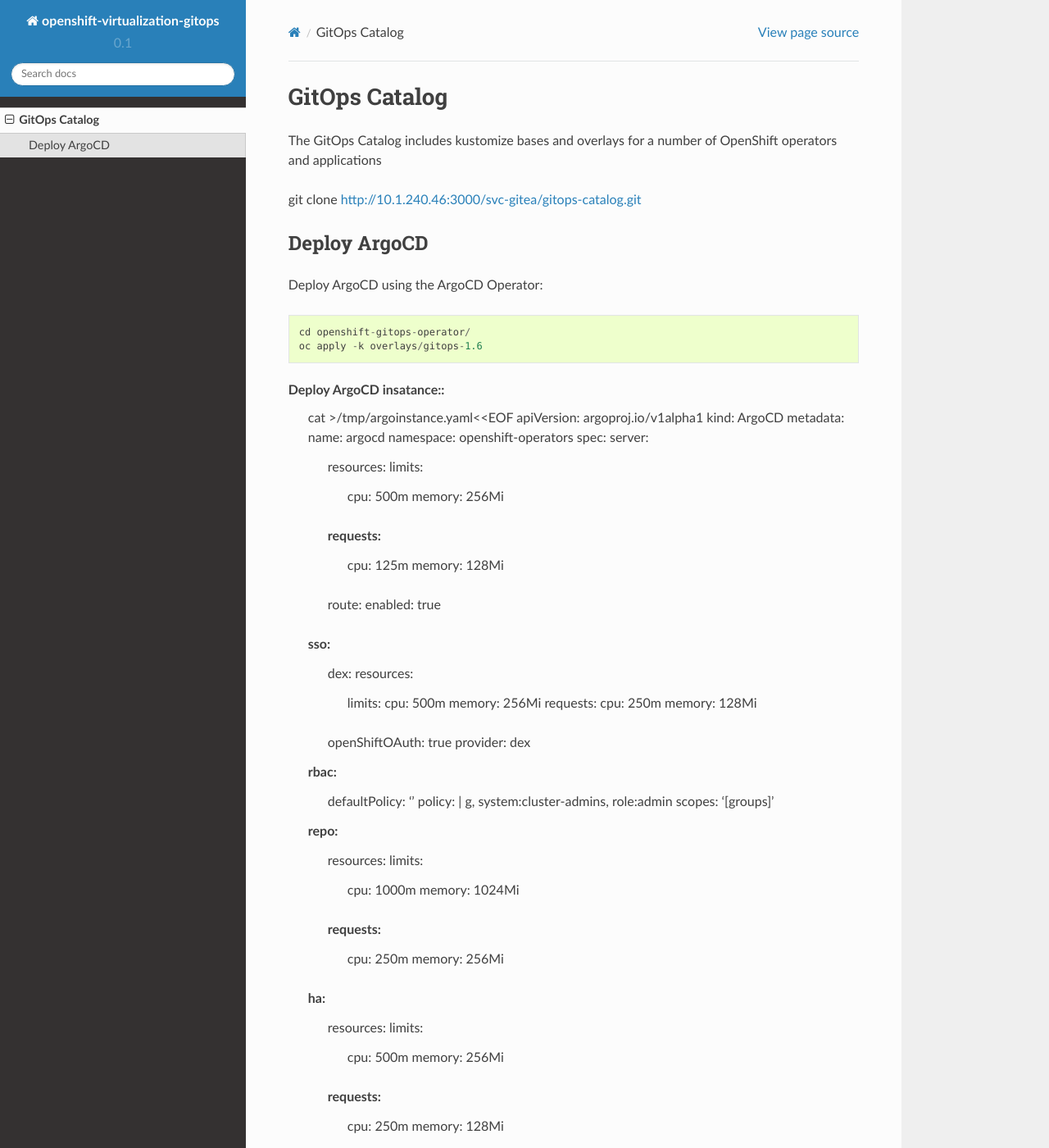
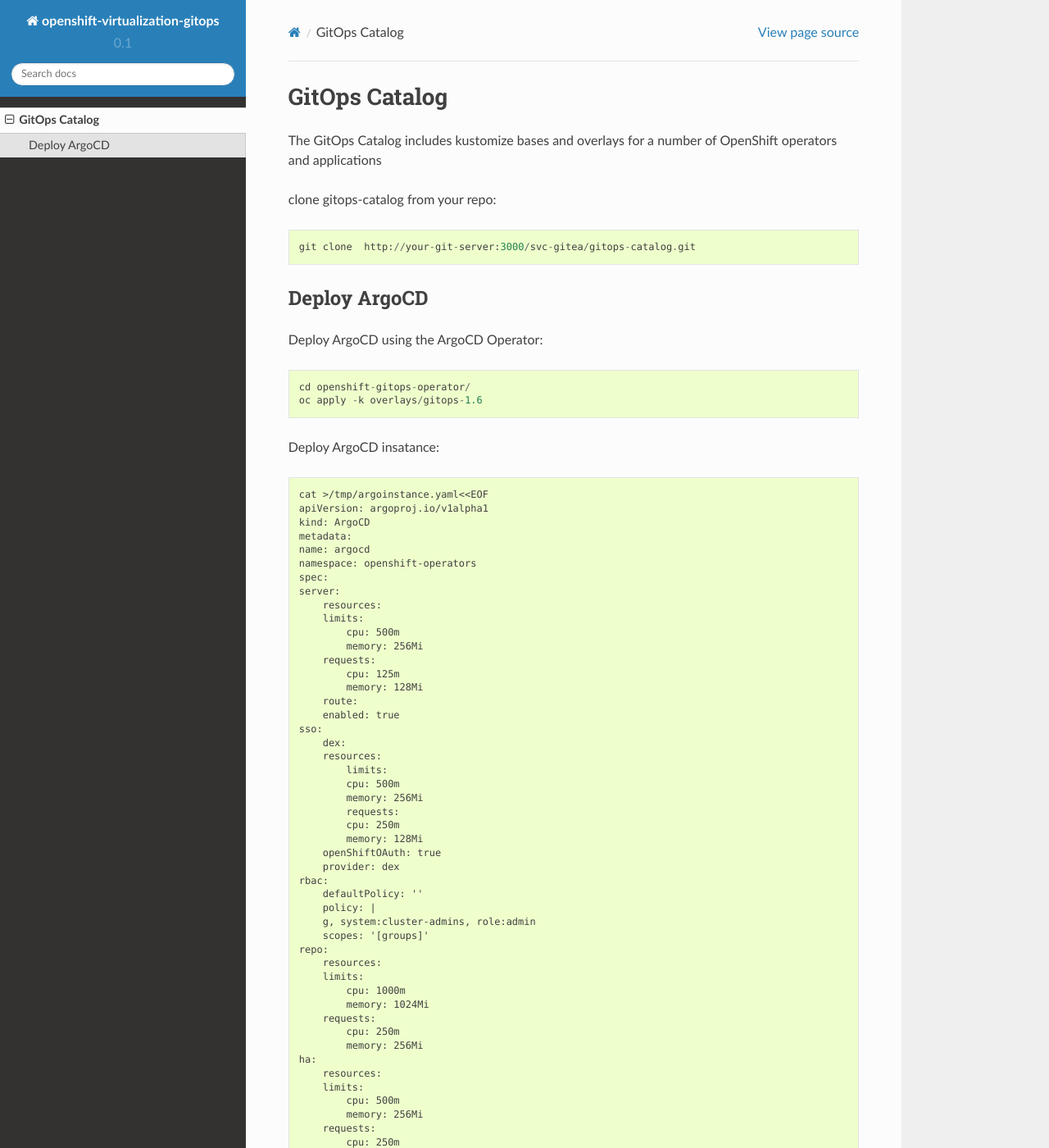
Before and after one commit to tosin2013/kvm-gitops, a Sphinx documentation site: the page built from docs/gitops-catalog.rst, in a window 1280 px wide and 1400 px high. Shown: the whole window at 82% size. Built offline with Sphinx 7.4.7 and the Read the Docs theme 2.0.0, drawn with Linux system fonts in a browser that asks for light colours; some of the changed text lies outside the part shown.

Commit message:
updating docs

```diff
--- a/docs/gitops-catalog.rst
+++ b/docs/gitops-catalog.rst
@@ -3,7 +3,9 @@ GitOps Catalog
 The GitOps Catalog includes kustomize bases and overlays for a number of OpenShift operators and applications
 
 
-git clone  http://10.1.240.46:3000/svc-gitea/gitops-catalog.git
+clone gitops-catalog from your repo::
+
+    git clone  http://your-git-server:3000/svc-gitea/gitops-catalog.git
 
 
 Deploy ArgoCD
@@ -14,6 +16,7 @@ Deploy ArgoCD using the ArgoCD Operator::
     oc apply -k overlays/gitops-1.6
 
 Deploy ArgoCD insatance::
+
     cat >/tmp/argoinstance.yaml<<EOF
     apiVersion: argoproj.io/v1alpha1
     kind: ArgoCD
```
